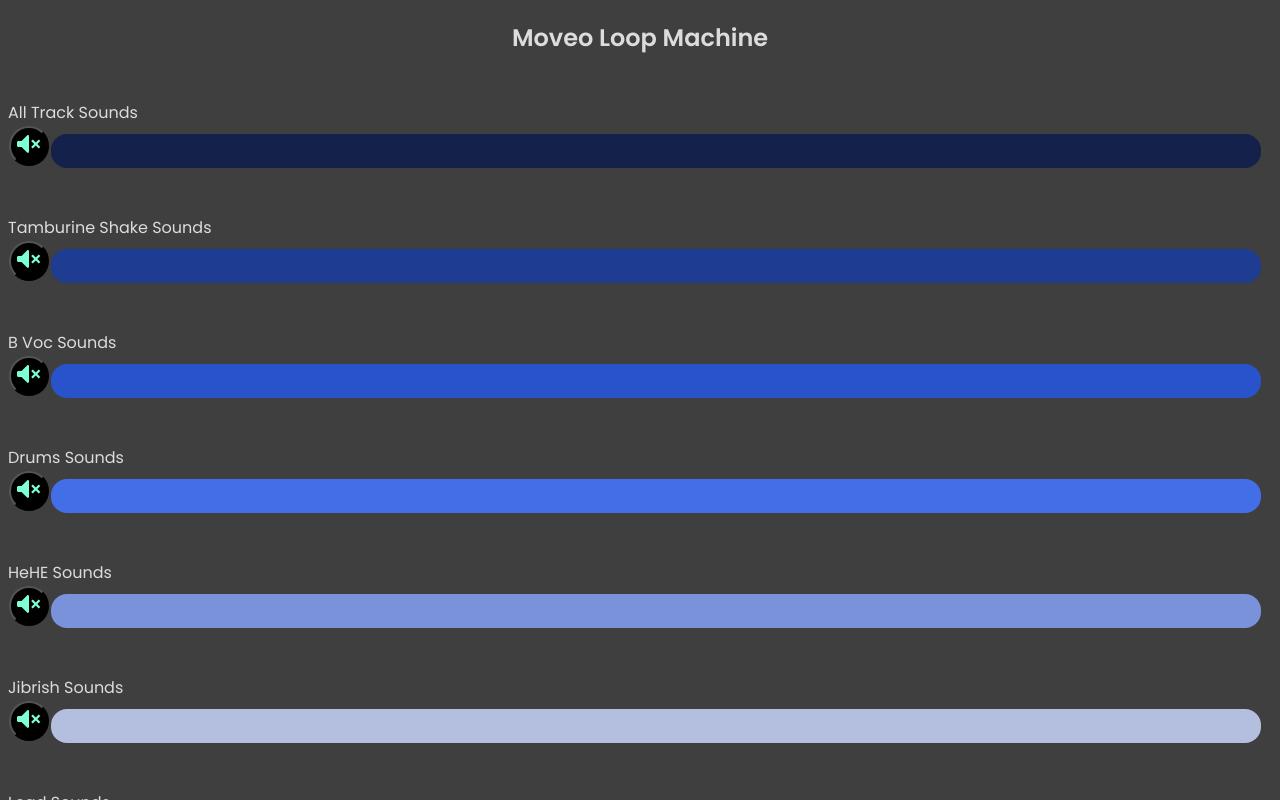
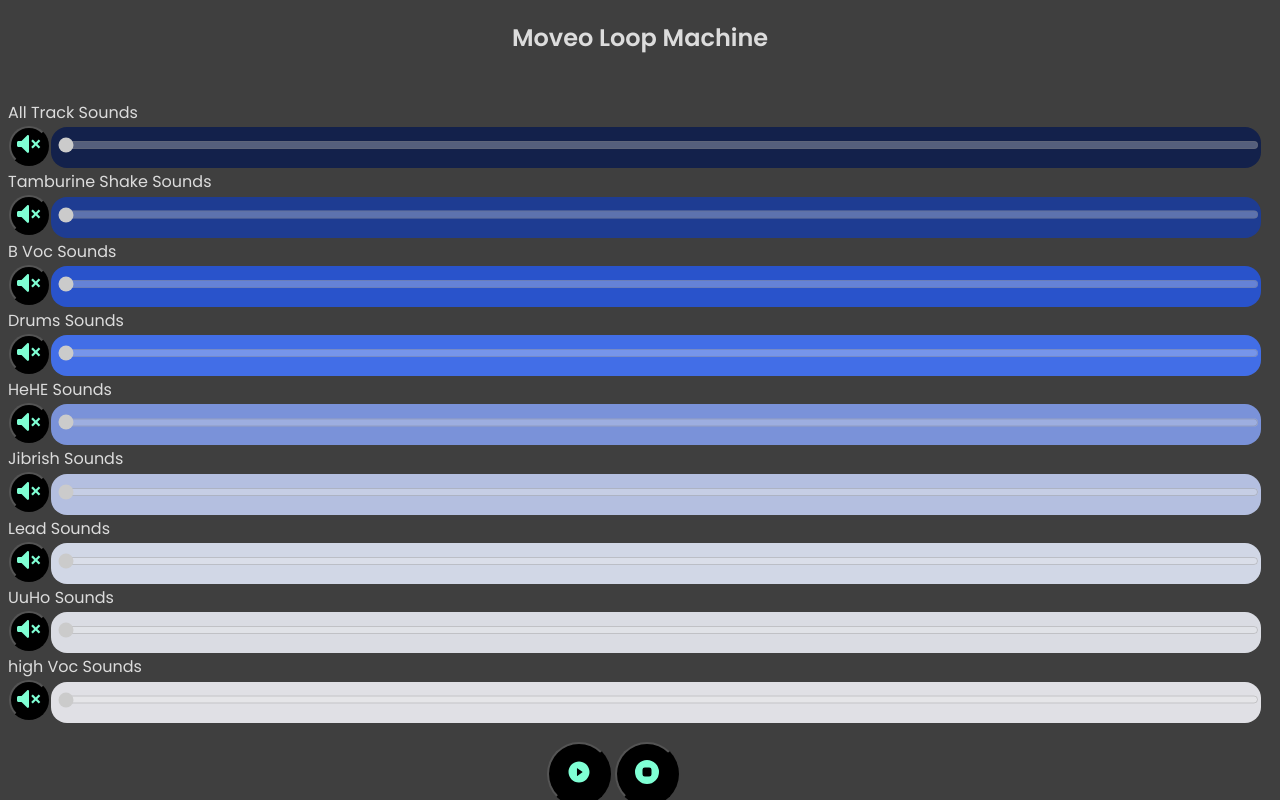
Before and after one commit to TomBibish/LoopMachine, a React (Create React App) app: page / in a window 1280 px wide. Shown: the top 800 px of the page. Built offline with nearby package versions, Linux system fonts and the light colour scheme.

Commit message:
initial commit

```diff
--- a/src/App.js
+++ b/src/App.js
@@ -58,7 +58,7 @@ function App() {
     // Play Handler -  Play all the unMute audio files from the beginning
     const playALLHandler = () =>{
         setIsPlay(!isPlay)
-        if(!isPlay ===true) {
+        if(!isPlay === true) {
             audioFiles.map(file =>
                 file.file.play())
         }
@@ -78,7 +78,10 @@ function App() {
   return (
     <>
       <Header/>
-      <AudioBarList allFiles={audioFiles}/>
+      <AudioBarList
+          allFiles={audioFiles}
+          isPlay={isPlay}
+      />
       <ButtonGroup
           onStop={stopALLHandler}
           onPlay={playALLHandler}
--- a/src/components/Buttons/ButtonGruop/ButtonGroup.js
+++ b/src/components/Buttons/ButtonGruop/ButtonGroup.js
@@ -9,9 +9,8 @@ const ButtonGroup = props =>{
     return(
         <div className='button__container'>
             <button className='media__button' onClick={props.onPlay}>
-                {props.isPlay===true ?
-                    <AiFillPauseCircle className='media__button__icon'/>:
-                    <AiFillPlayCircle className='media__button__icon'/>
+                {props.isPlay ?
+                    <AiFillPauseCircle className='media__button__icon'/>: <AiFillPlayCircle className='media__button__icon'/>
                 }
             </button>
             <button className='media__button'  onClick={props.onStop}>
--- a/src/components/LoopMachine/AudioBar/AudioBar.css
+++ b/src/components/LoopMachine/AudioBar/AudioBar.css
@@ -3,41 +3,36 @@
 }
 .bar__div{
     width: 100%;
-    height: 90px;
+    height: auto;
     white-space: nowrap;
-    overflow-x: auto;
 }
 .audio__bar{
     display: inline-block;
     margin: 1px;
     width: 95%;
-    height: auto;
     padding: 0.3rem;
     color: black;
     border-radius: 1rem;
 }
 .progress__bar{
-    display: inline-block;
-    border: 1px transparent solid;
-    color: transparent;
+    cursor: vertical-text;
+    --seek-before-width:0;
+    /*border: 1px black solid;*/
+    accent-color: white;
+    /*appearance: none;*/
+    width: 100%;
+    position: relative;
+    border-radius: 10px;
+    height: 1.4rem;
+    z-index: 0;
+    outline: none;
     background: transparent;
-    appearance: none;
-    position: relative;
-    outline: none;
-    width: 95%;
-    height: auto;
-    --seek-before-width: 0;
 }
 .progress__bar::-webkit-slider-thumb {
     -webkit-appearance: none;
     z-index: 100;
 }
-.progressBar::before {
-  width: var(--seek-before-width);
-}
-.progressBar:active::-webkit-slider-thumb {
-  transform: scale(1.2);
-}
+
 .mute__button{
     display: inline-block;
     width: 2.5rem;
--- a/src/components/LoopMachine/AudioBar/AudioBar.js
+++ b/src/components/LoopMachine/AudioBar/AudioBar.js
@@ -4,22 +4,46 @@ import {GoMute} from 'react-icons/go'
 import {GoUnmute} from 'react-icons/go'
 const AudioBar = props =>{
     const progressBar = useRef();
-    const audioPlayer = useRef();
-    const[currentTime, SetCurrentTime] = useState(0)
+    // const audioPlayer = useRef();
+    const animationRef = useRef()
+
+    const [currentTime, SetCurrentTime] = useState(0)
     const [duration, setDuration] = useState(0)
+    const [muteToggle, setMuteToggle] = useState(false)
+
     useEffect(()=>{
-        setDuration(audioPlayer.current.duration)
-        progressBar.current.max = duration
-    }, [audioPlayer?.current?.loadedMetadata, audioPlayer?.current?.readyState ])
-    const [muteToggle, setMuteToggle] = useState(false)
+        setDuration(Math.floor(props.file.duration))
+        progressBar.current.max = Math.floor(props.file.duration)
+    }, [props.file?.current?.loadedMetadata, props.file?.current?.readyState ])
+
+    useEffect(()=>{
+        playing()
+    }, [props.isPlay])
+
     const toggleMuteHandler = () => {
         setMuteToggle(!muteToggle)
         props.file.muted = !muteToggle
     }
     const changeRange = () => {
-        audioPlayer.current.currentTime = progressBar.current.value
-        progressBar.current.style.setProperty('--seek-before-width', `${progressBar.current.value / duration * 100}%`)
+        props.file.currentTime = progressBar.current.value
+        changePlayerCurrentTime()
+    }
+    const whilePlaying = () =>{
+        progressBar.current.value = props.file.currentTime
+        changePlayerCurrentTime()
+        animationRef.current = requestAnimationFrame(whilePlaying)
+    }
+    const changePlayerCurrentTime = () => {
+        progressBar.current.style.setProperty('--seek-before-width', `${progressBar.current.value * 100/props.file.duration}%`)
         SetCurrentTime(progressBar.current.value)
+    }
+    const playing = () => {
+        if(props.isPlay){
+            animationRef.current = requestAnimationFrame(whilePlaying)
+        }
+        else{
+            cancelAnimationFrame(animationRef.current)
+        }
     }
 
 
@@ -28,20 +52,22 @@ const AudioBar = props =>{
             <label>{props.name} Sounds</label>
             <div className='bar__div'>
                 <button className='mute__button' onClick={toggleMuteHandler}>
-                    {muteToggle===false
+                    {muteToggle === false
                         ? <GoMute className='media__button__icon'/> :
                         <GoUnmute className='media__button__icon'/>
                     }
                 </button>
                 <li className='audio__bar' style={{background:props.color}}>
-
-                    <audio ref={audioPlayer} src={props.file.src} preload="metadata"/>
+                    {/*<audio ref={audioPlayer} src={props.file.src} preload="metadata"/>*/}
                     <input type="range"
                            className='progress__bar'
                            min='0'
+                           max={Math.floor(props.file.duration)}
                            ref={progressBar}
                            defaultValue='0'
                            onChange={changeRange}
+                           disabled={true}
+
                     />
                 </li>
             </div>
--- a/src/components/LoopMachine/AudioBarList/AudioBarList.js
+++ b/src/components/LoopMachine/AudioBarList/AudioBarList.js
@@ -10,6 +10,7 @@ const AudioBarList = props =>{
                         name={file.name}
                         file={file.file}
                         color={file.color}
+                        isPlay={props.isPlay}
                     />
         ))}
     </ul>
```
Also changed, not shown: src/components/LoopMachine/AudioBarList/AudioBarList.css (line endings or trailing spaces), 1 other file (tests, documents, lock files or other folders).
